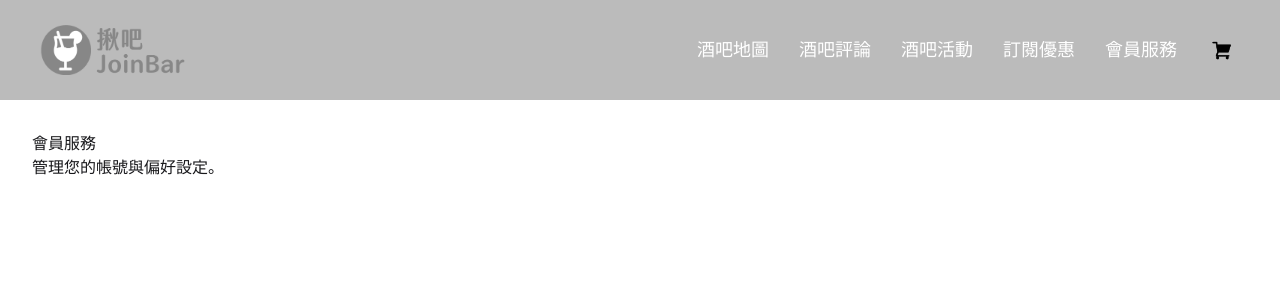
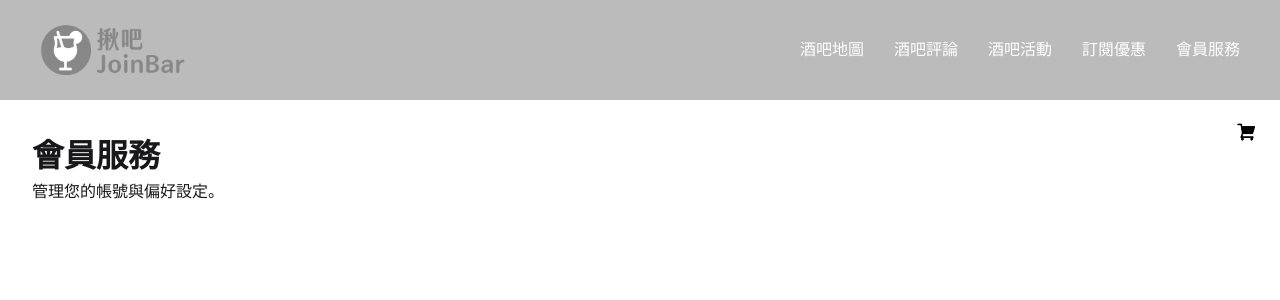
Before and after one commit to JoinBar-project/joinbar-frontend, a Vue app: page /member in a window 1280 px wide. Shown: the top 300 px of the page. Built offline with nearby package versions, Linux system fonts and the light colour scheme.

Commit message:
refactor: move cart icon from homepage to member page

```diff
--- a/src/assets/main.css
+++ b/src/assets/main.css
@@ -18,3 +18,8 @@
   --color-secondary-green: #d0de80;
   --color-black: #292929;
 } */
+
+* {
+  font-size: revert !important;
+  font-weight: revert !important;
+}
--- a/src/components/NavBar.vue
+++ b/src/components/NavBar.vue
@@ -11,7 +11,6 @@
       <li><RouterLink to="/events">酒吧活動</RouterLink></li>
       <li><RouterLink to="/subscription">訂閱優惠</RouterLink></li>
       <li><RouterLink to="/member">會員服務</RouterLink></li>
-      <li><RouterLink to="/cart"><img class="cart-icon" src="/cart.png" alt="Cart Icon" /></RouterLink></li>
     </ul>
   </nav>
 </template>
@@ -53,10 +52,4 @@
   align-items: center;
   height: 100%;
 }
-
-.cart-icon {
-  height: 55%;
-  width: auto;
-  display: block;
-}
 </style>
--- a/src/views/member/Member.vue
+++ b/src/views/member/Member.vue
@@ -1,12 +1,33 @@
 <template>
   <div class="page">
+    <img src="/cart.png" alt="Cart Icon" class="cart-icon" @click="goCart">
     <h1>會員服務</h1>
     <p>管理您的帳號與偏好設定。</p>
   </div>
 </template>
 
+<script setup>
+import { useRouter } from 'vue-router'
+
+const router = useRouter()
+
+const goCart = () => {
+  router.push('/cart')
+}
+</script>
+
 <style scoped>
 .page {
-  padding: 2rem;
+  padding: 32px;
+  position: relative;
+}
+
+.cart-icon {
+  position: absolute;
+  top: 16px;
+  right: 16px;
+  width: 32px;
+  height: 32px;
+  cursor: pointer;
 }
 </style>
```
Also changed, not shown: 1 other file (tests, documents, lock files or other folders).
